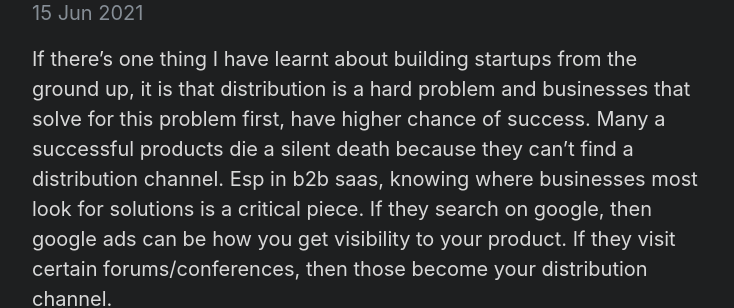
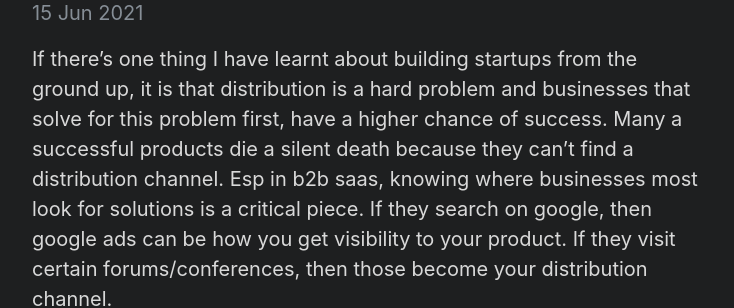
Before and after one commit to ad6190/ad6190.github.io, a Jekyll site: the page built from _posts/2021-06-15-saas-and-marketplaces.md, in a window 1280 px wide. Shown: the part 171-479 px from the top of the page, without its empty margins (272-1006 px from the left). Built offline with Jekyll 4.4.1, drawn with Linux system fonts in a browser that asks for light colours.

Commit message:
updated note

```diff
--- a/_posts/2021-06-15-saas-and-marketplaces.md
+++ b/_posts/2021-06-15-saas-and-marketplaces.md
@@ -4,7 +4,7 @@
 ---
 
 
-If there's one thing I have learnt about building startups from the ground up, it is that distribution is a hard problem and businesses that solve for this problem first, have higher chance of success. Many a successful products die a silent death because they can't find a distribution channel. Esp in b2b saas, knowing where businesses most look for solutions is a critical piece. If they search on google, then google ads can be how you get visibility to your product. If they visit certain forums/conferences, then those become your distribution channel.
+If there's one thing I have learnt about building startups from the ground up, it is that distribution is a hard problem and businesses that solve for this problem first, have a higher chance of success. Many a successful products die a silent death because they can't find a distribution channel. Esp in b2b saas, knowing where businesses most look for solutions is a critical piece. If they search on google, then google ads can be how you get visibility to your product. If they visit certain forums/conferences, then those become your distribution channel.
 
 With the above understanding, I began exploring saas ideas and their distribution channels. I could see a lot of potential in marketplaces of famous applications (being a developer, I took most interest in github, atlassian etc). This piggy backing on giants allows one to reach the target segment faster than through the generic web.
 
```
